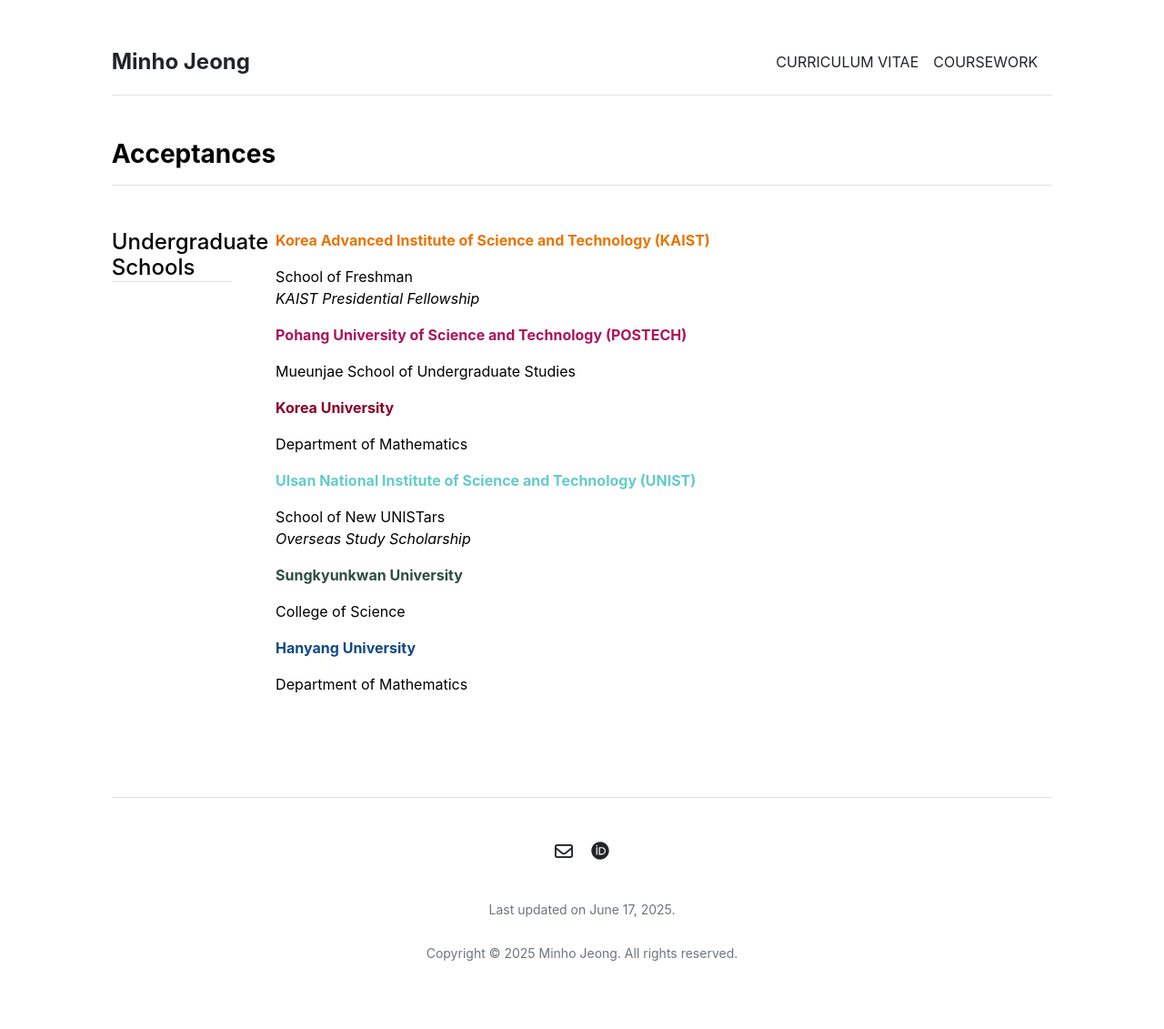
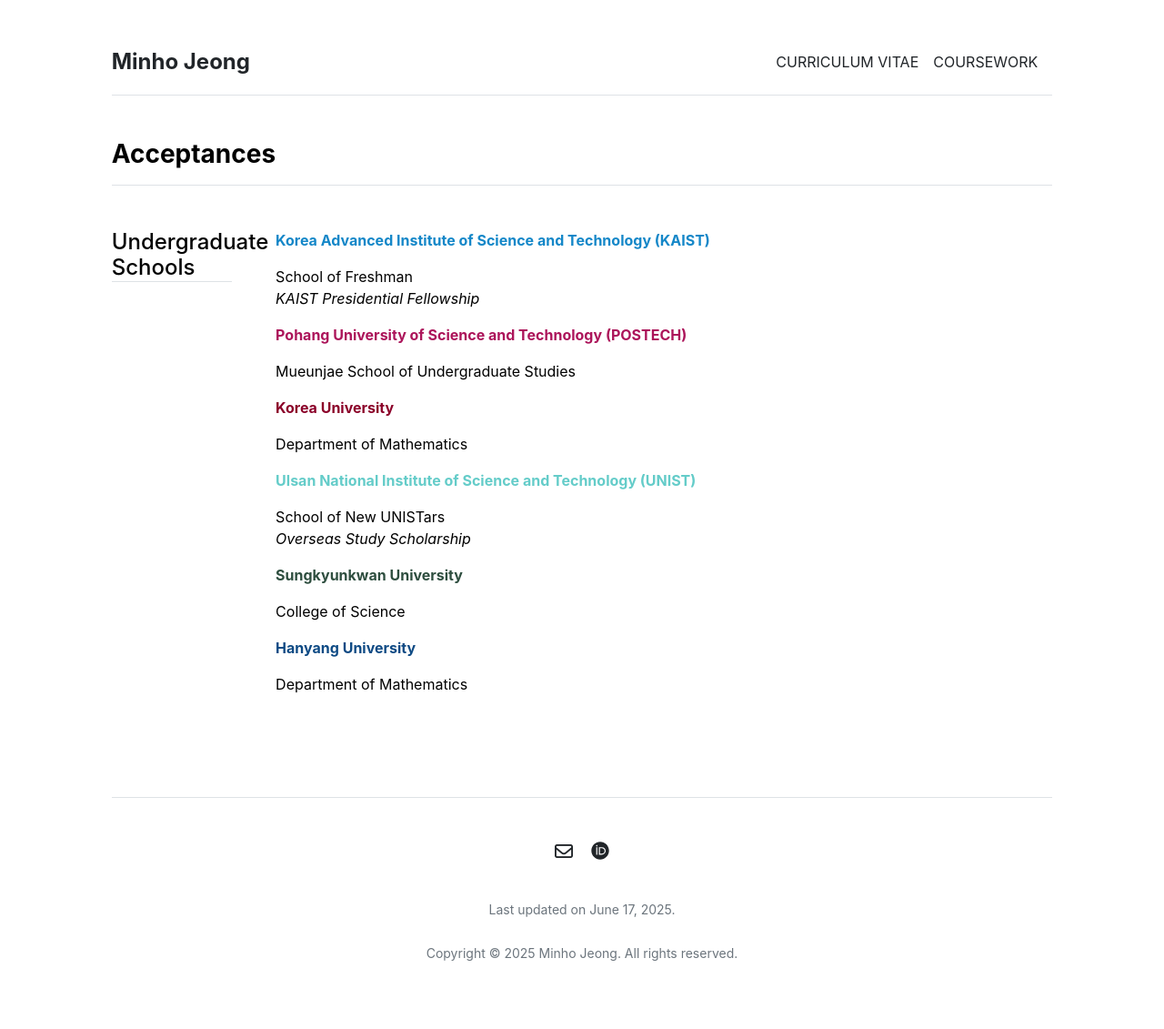
Before and after one commit to mino-jeong/mino-jeong.github.io, a Jekyll site: the page built from acceptances.md, in a window 1280 px wide. Shown: the whole page at 91% size. Built offline with Jekyll 4.4.1, drawn with Linux system fonts in a browser that asks for light colours.

Commit message:
Update undergraduate.yml

```diff
--- a/_data/acceptances/undergraduate.yml
+++ b/_data/acceptances/undergraduate.yml
@@ -1,4 +1,4 @@
-- title: '<font color="#E77500">Korea Advanced Institute of Science and Technology (KAIST)</font>'
+- title: '<font color="#1487C8">Korea Advanced Institute of Science and Technology (KAIST)</font>'
   description: 'School of Freshman<br>
   <i>KAIST Presidential Fellowship</i>'
 
```
